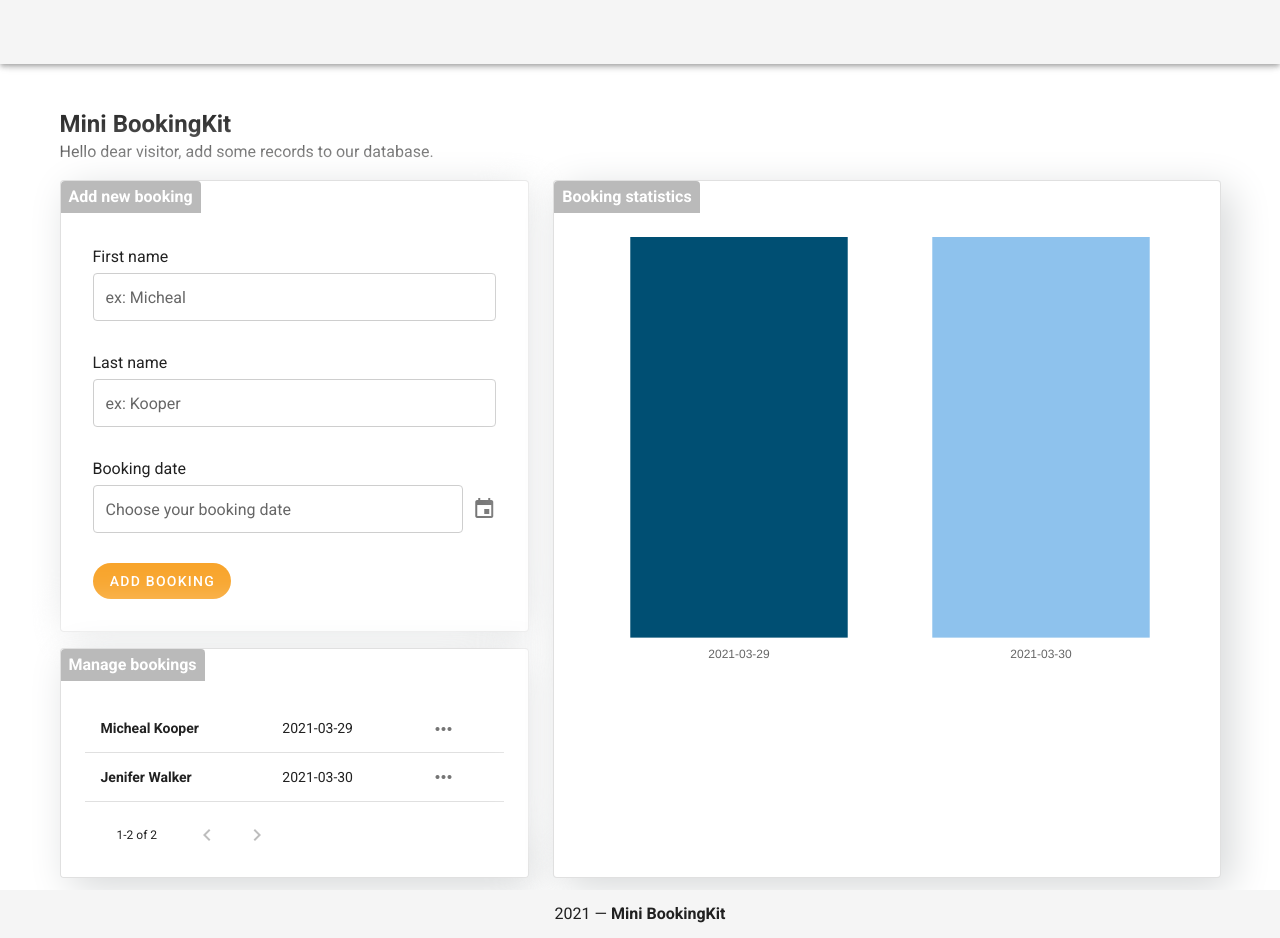
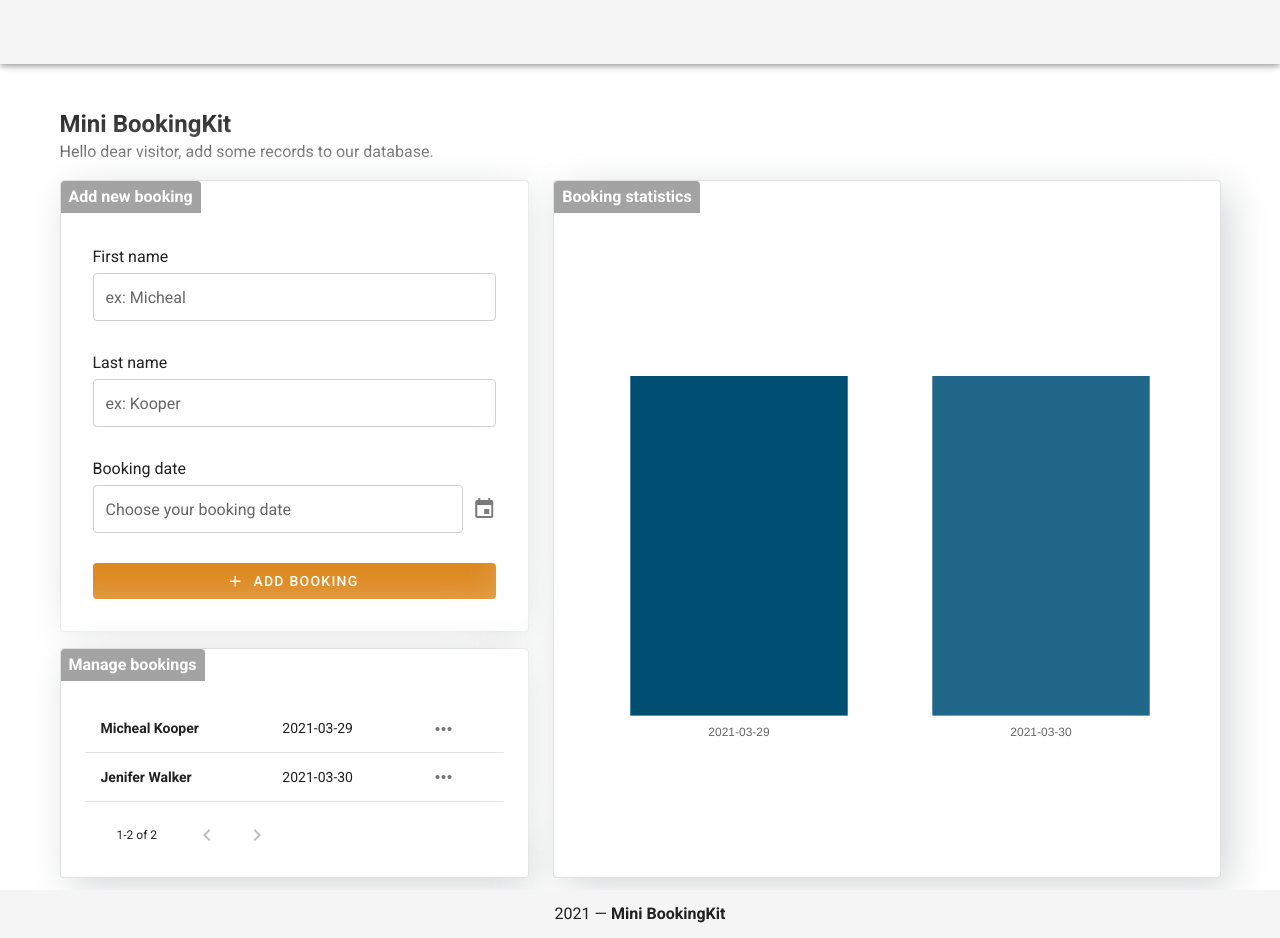
Before and after one commit to ivaylo-ovcharov/mini-booking-kit, a Vue app: page / in a window 1280 px wide. Built offline with nearby package versions, Linux system fonts and the light colour scheme.

Commit message:
refactor naming and variables

```diff
--- a/src/components/BaseCardBox.vue
+++ b/src/components/BaseCardBox.vue
@@ -24,10 +24,10 @@ export default {
   .label_wrapper {
       padding: 4px 8px;
       display: inline-block;
-      background-color: #BABABA;
+      background-color: #a3a3a3;
       color: white;
       font-weight: bold;
     }
-  box-shadow: 10px 10px 40px #d6d8d9, -20px -20px 60px #ffffff;
+      box-shadow: 10px 10px 40px #d6d8d9, -20px -20px 60px #ffffff;
 }
 </style>
--- a/src/components/DashboardBookingChart.vue
+++ b/src/components/DashboardBookingChart.vue
@@ -1,34 +1,36 @@
 <template>
   <base-card-box label="Booking statistics" class="dashboard_booking_chart">
-    <line-chart
-      v-if="bookingCollection"
-      class="pa-6"
-      :height="barheight"
-      :chart-data="bookingCollection"
-      :options="options"
-    />
-    <p v-if="!bookingCollection" class="font-weight-bold">
-      No Available Data for Events
-    </p>
+    <div class="d-flex justify-center align-center chart_container">
+      <bar-chart
+        v-if="bookingCollection && getBookings.length"
+        class="pa-6 bar_chart"
+        :height="barheight"
+        :chart-data="bookingCollection"
+        :options="options"
+      />
+      <p v-else class="font-weight-bold">
+        No Available Data for bookings
+      </p>
+    </div>
   </base-card-box>
 </template>
 <script>
 import BaseCardBox from '@/components/BaseCardBox.vue'
-import LineChart from '@/components/BaseLineChart.vue'
+import BarChart from '@/components/BaseBarChart.vue'
 import { mapGetters } from 'vuex'
 import ChartJSPluginDatalabels from 'chartjs-plugin-datalabels'
 import { bookingOptions } from '@/config/bookingChartOptions.js'
+import { countBy, uniqBy, map, sortBy } from 'lodash'
 import chroma from 'chroma-js'
-import { countBy, uniqBy, map, sortBy } from 'lodash'
 
 export default {
   name: 'DashboardBookingChart',
   components: {
-    LineChart,
+    BarChart,
     BaseCardBox
   },
   data:() => ({
-    barheight: 280,
+    barheight: 240,
     bookingCollection: null,
     options: bookingOptions
   }),
@@ -49,7 +51,7 @@ export default {
       const sortedBookingsByDate = sortBy(bookings, 'date')
       const bookingDates = this.getBookingDates(sortedBookingsByDate)
       const bookingCountByDay = this.getBookingCountByDate(sortedBookingsByDate)
-      const eventColorPallete = chroma.scale(['#004F73', '#8ec2ed']).mode('lab').colors(bookingDates.length)
+      const eventColorPallete = chroma.scale(['#004F73', '#206789']).mode('lab').colors(bookingDates.length)
       return {
         labels: bookingDates,
         datasets: [
@@ -75,11 +77,11 @@ export default {
 <style lang="scss">
 .dashboard_booking_chart {
   height: 100%;
-  .chart_card {
-    height: 100%;
-    display: flex !important;
-    align-items: center;
-    justify-content: center;
+  .chart_container {
+    height: 100%
+  }
+  .bar_chart {
+    width: 100%
   }
 }
 </style>
--- a/src/components/DashboardBookingForm.vue
+++ b/src/components/DashboardBookingForm.vue
@@ -59,10 +59,15 @@
       <v-btn
         :disabled="!valid"
         color="secondary"
-        rounded
         class="mr-4 elevation-0 submit_button"
         @click="submit()"
       >
+        <v-icon
+          left
+          dark
+        >
+          mdi-plus
+        </v-icon>
         Add booking
       </v-btn>
     </v-form>
@@ -117,5 +122,8 @@ export default {
    .v-text-field.v-text-field--solo:not(.v-text-field--solo-flat) > .v-input__control > .v-input__slot:focus {
     border: 1px solid red !important;
   }
+  .submit_button {
+    width: 100%
+  }
 }
 </style>
--- a/src/components/DashboardBookingTable.vue
+++ b/src/components/DashboardBookingTable.vue
@@ -7,11 +7,10 @@
       :items-per-page="3"
       class="elevation-0 pa-6"
     >
-      <template v-slot:item.firstName="{ item }">
+      <template v-slot:[`item.firstName`]="{ item }">
         <span class="font-weight-bold primary-lighter-color">{{ item.firstName }}  {{ item.lastName }}</span>
-        <br> <span>{{ item.duration }}</span>
       </template>
-      <template v-slot:item.id="{ item }">
+      <template v-slot:[`item.id`]="{ item }">
         <v-menu
           offset-y
         >
--- a/src/components/TheNavigationBar.vue
+++ b/src/components/TheNavigationBar.vue
@@ -5,7 +5,7 @@
     <div class="d-flex align-center">
       <v-img
         alt="Mini BookingKit"
-        class="shrink mt-1 hidden-sm-and-down"
+        class="shrink mt-1"
         contain
         min-width="100"
         src="@/assets/logo.png"
--- a/src/plugins/vuetify.js
+++ b/src/plugins/vuetify.js
@@ -11,7 +11,7 @@ export default new Vuetify({
     themes: {
       light: {
         primary: '#1E2E51',
-        secondary: '#F8A42A',
+        secondary: '#DD881F',
         'primary-lighter': '#59A8C7'
       }
     }
--- a/src/router/index.js
+++ b/src/router/index.js
@@ -6,8 +6,8 @@ Vue.use(VueRouter)
 const routes = [
   {
     path: '/',
-    name: 'Home',
-    component: () => import(/* webpackChunkName: "about" */ '../views/Home.vue'),
+    name: 'Dashboard',
+    component: () => import(/* webpackChunkName: "about" */ '../views/Dashboard.vue'),
   }
 ]
 
```
Also changed, not shown: src/components/BaseBarChart.vue (renamed from src/components/BaseLineChart.vue), src/views/Dashboard.vue (renamed from src/views/Home.vue).
